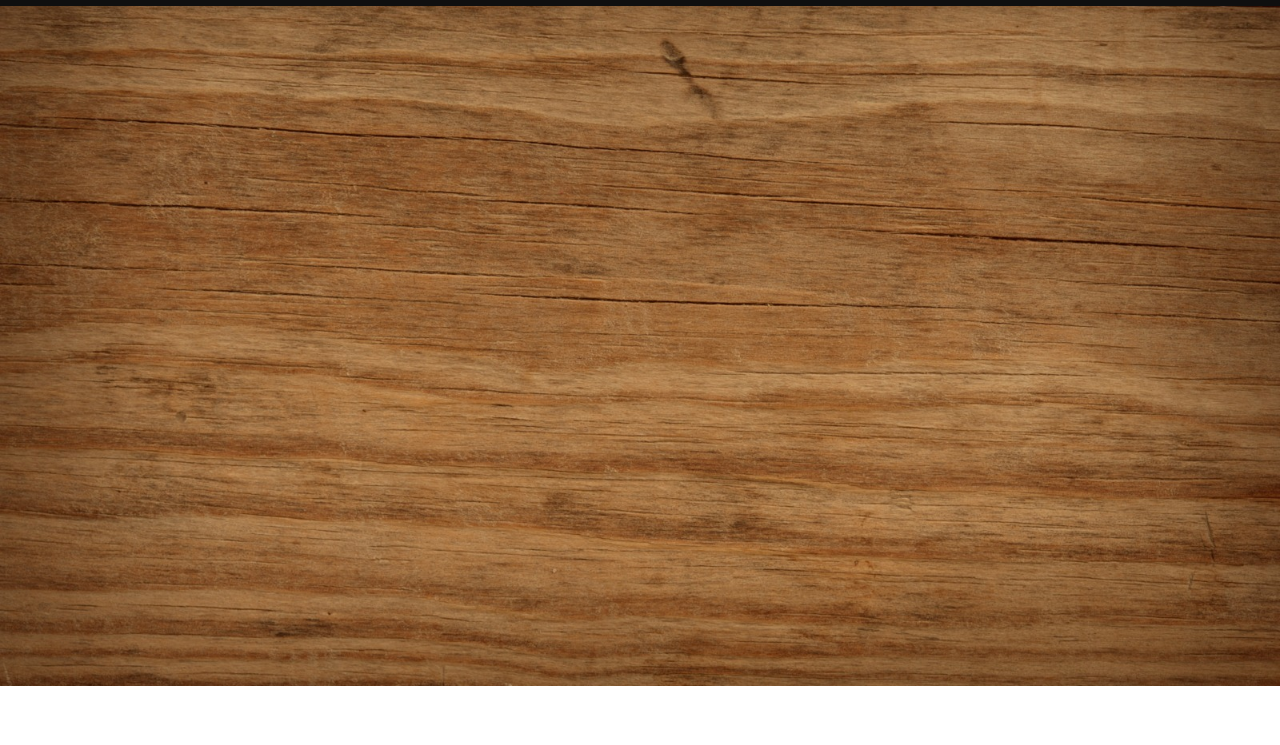
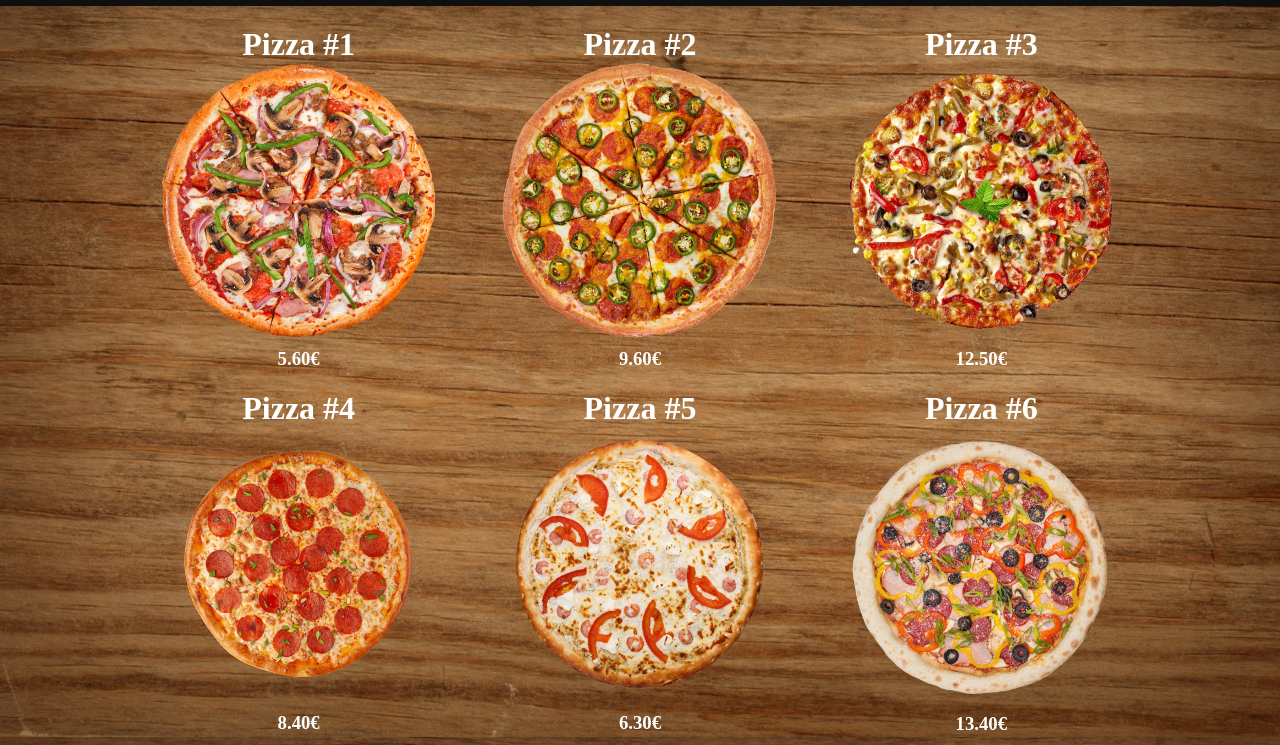
Before and after one commit to PapierKorb76/restaurant-page, a website built with webpack: page dist/index.html in a window 1280 px wide. Both pictures are taken after a click on the item "Menu". Shown: the part 114-859 px from the top of the page. Before the commit the page ends 800 px from the top, so only its background shows below. Built offline with nearby package versions, Linux system fonts and the light colour scheme.

Commit message:
Menu completed

```diff
--- a/src/background.js
+++ b/src/background.js
@@ -1,4 +1,5 @@
 import { homePageLoad } from './home-page';
+import { menuPageLoad } from './menu-page';
 import Icon from './icon.png';
 export function loadBackground(){
 
@@ -25,6 +26,7 @@ export function loadBackground(){
     ul.childNodes[1].addEventListener("click", () => {
         body.innerHTML = "";
         loadBackground();
+        menuPageLoad();
     });
 
     ul.childNodes[2].addEventListener("click", () => {
--- a/src/menu-page.js
+++ b/src/menu-page.js
@@ -0,0 +1,34 @@
+import Pizza1 from '../src/pizza-folder/pizza-1.png';
+import Pizza2 from '../src/pizza-folder/pizza-2.png';
+import Pizza3 from '../src/pizza-folder/pizza-3.png';
+import Pizza4 from '../src/pizza-folder/pizza-4.png';
+import Pizza5 from '../src/pizza-folder/pizza-5.png';
+import Pizza6 from '../src/pizza-folder/pizza-6.png';
+
+const body = document.querySelector("body");
+
+export function menuPageLoad(){
+
+    const pizzaArray = [Pizza1, Pizza2, Pizza3, Pizza4, Pizza5, Pizza6];
+    const pizzaImages = [new Image(), new Image(), new Image(), new Image(), new Image(), new Image()];
+    const pizzaPricesContainer = ['5.60€', '9.60€', '12.50€', '8.40€', '6.30€', '13.40€'];
+    const pizzaGridContainer = document.createElement("div");
+    pizzaGridContainer.classList.add("image-pizza-container");
+
+    pizzaImages.forEach((pizza, index = 0) => {
+        pizza.src = pizzaArray[index];
+        let pizzaContainer = document.createElement("div");
+        let h1 = document.createElement("h1");
+        let h3 = document.createElement("h3");
+        h1.innerText = `Pizza #${index + 1}`;
+        h3.innerText = pizzaPricesContainer[index];
+        pizzaContainer.append(h1);
+        pizzaContainer.append(pizza);
+        pizzaContainer.append(h3);
+        pizzaGridContainer.append(pizzaContainer);
+        index++;
+    });
+
+
+    body.append(pizzaGridContainer);
+}
--- a/src/style.css
+++ b/src/style.css
@@ -121,6 +121,34 @@ body{
     column-gap: 20px;
 }
 
+.image-pizza-container{
+    width: 80%;
+    margin: 10px auto;
+    height: 80vh;
+    display: grid;
+    grid-template-columns: repeat(3, 1fr);
+    justify-content: center;
+    align-items: center;
+  }
+
+  .image-pizza-container img{
+    margin: 0 auto;
+    width: 275px;
+    margin-top: -10px;
+
+  }
+  .image-pizza-container div{
+    display: grid;
+    align-items: center;
+    animation: 1s ease-out 0s 1 slidePizzaStart;
+  }
+
+  .image-pizza-container h1, h3{
+    color: #fff;
+    text-align: center;
+    margin: 10px auto;
+  }
+
 
 @keyframes slidePizzaStart {
     0% {
```
Also changed, not shown: dist/15b537126d1c89d4bfcb.png (added), dist/2c2c33af2062f67643f1.png (added), dist/50325207db7becaf5229.png (added), dist/806adbf818c7003b2ad1.png (added), dist/b8985c81ab026cb9aed6.png (added), dist/e5291dfe111c2b38df99.png (added), dist/main.js, src/pizza-folder/pizza-1.png (added), src/pizza-folder/pizza-2.png (added), src/pizza-folder/pizza-3.png (added), src/pizza-folder/pizza-4.png (added), src/pizza-folder/pizza-5.png (added), src/pizza-folder/pizza-6.png (added).
